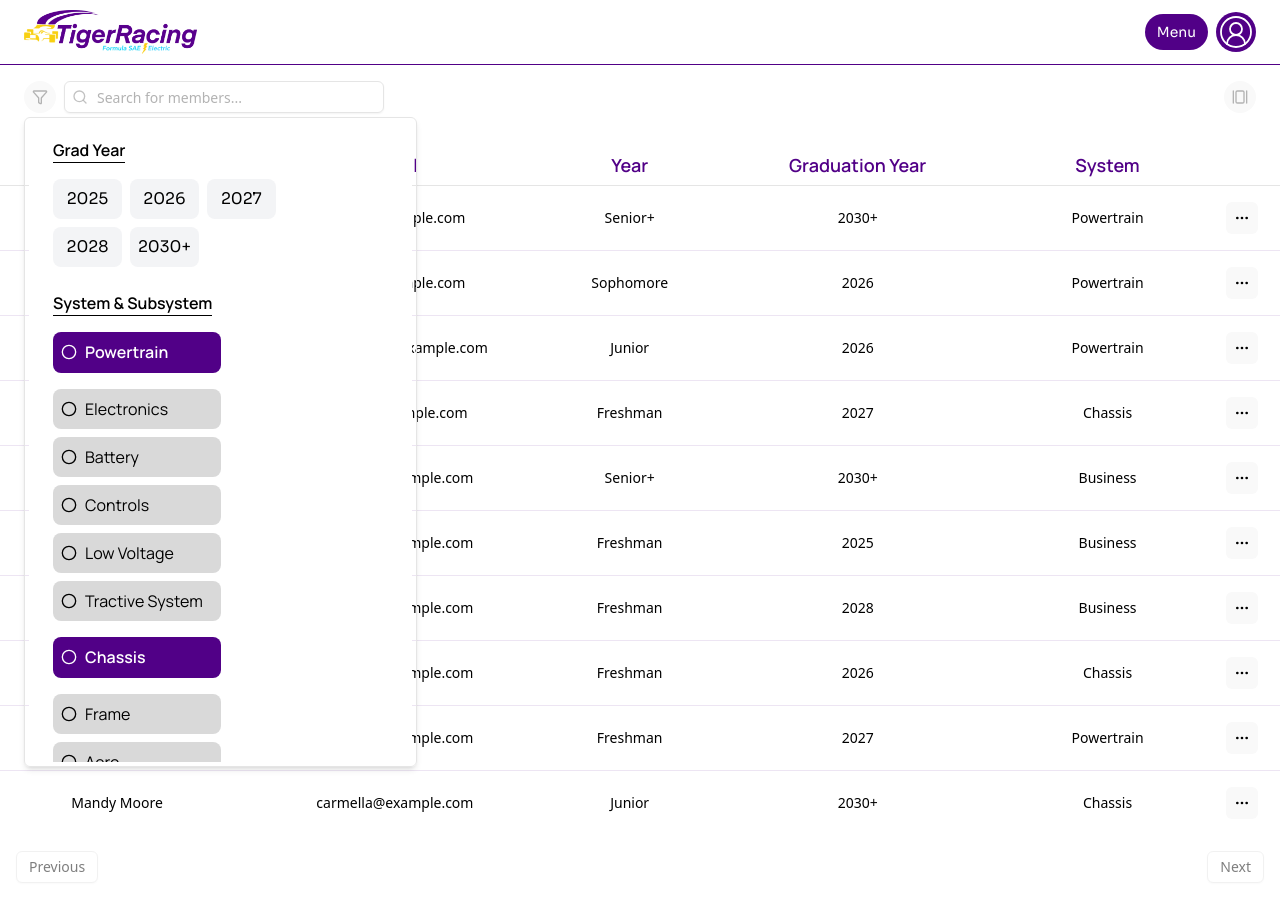
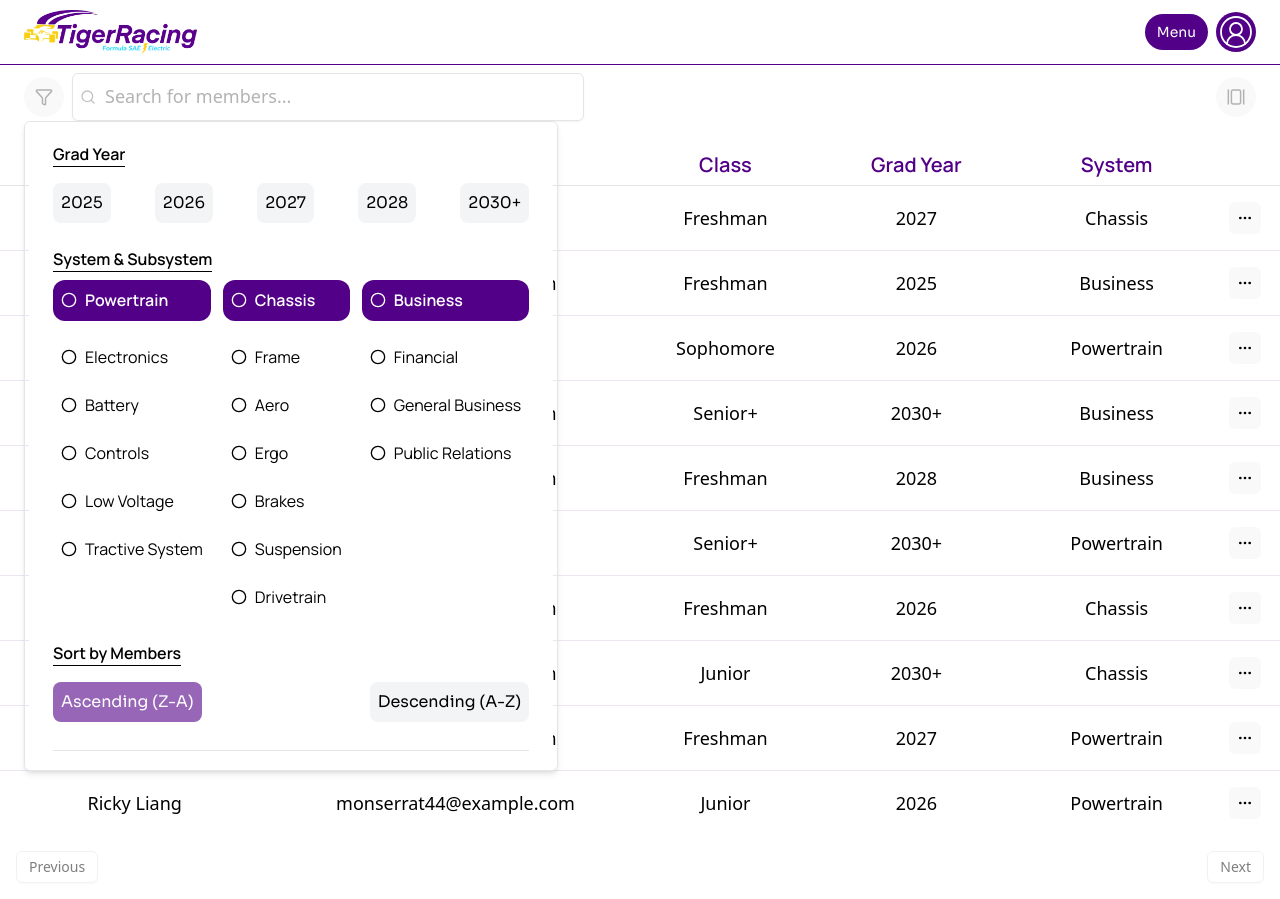
Before and after one commit to LSUTigerRacing/TigerRacing_MemberPortal, a React app in the folder frontend/: page /pages in a window 1280 px wide. Both pictures are taken after a click on the button 40 px from the left and 97 px from the top of the page. Built offline with nearby package versions, Linux system fonts and the light colour scheme; the HTML template or start-up script is replaced by a standard one.

Commit message:
Fixed Aesthetic Bugs
Fixed critiques of code of previous PR

```diff
--- a/frontend/src/components/ui/adminPortal/GalleryPageCard/GalleryCard.tsx
+++ b/frontend/src/components/ui/adminPortal/GalleryPageCard/GalleryCard.tsx
@@ -59,13 +59,13 @@ export default function CarouselDemo( { members }: FilterMemberCarouselProps) {
 
                       {/* Details Section */}
                       <div className="flex gap-20">
-                        <div className="ml-4 font-sora text-muted-foreground">
+                        <div className="ml-4 font-sora text-gray-600">
                           {member.year}
                         </div>
-                        <div className="ml-4 font-sora text-muted-foreground">
+                        <div className="ml-4 font-sora text-gray-600">
                           {member.system}
                         </div>
-                        <div className="ml-4 font-sora text-muted-foreground">
+                        <div className="ml-4 font-sora text-gray-600">
                           {member.grad}
                         </div>
                       </div>
--- a/frontend/src/components/ui/adminPortal/MemberTable/MemberTable.tsx
+++ b/frontend/src/components/ui/adminPortal/MemberTable/MemberTable.tsx
@@ -35,27 +35,27 @@ interface FilterMemberTableProps {
 export const columns: ColumnDef<Member>[] = [
   {
     accessorKey: "name",
-    header: () => <div className="text-center">Name</div>,
+    header: () => <div className="text-center text-xl">Name</div>,
     cell: ({ row }) => <div className="capitalize">{row.getValue("name")}</div>,
   },
   {
     accessorKey: "email",
-    header: () => <div className="text-center">Email</div>,
+    header: () => <div className="text-center text-xl">Email</div>,
     cell: ({ row }) => <div className="lowercase">{row.getValue("email")}</div>,
   },
   {
     accessorKey: "year",
-    header: () => <div className="text-center">Year</div>,
+    header: () => <div className="text-center text-xl">Class</div>,
     cell: ({ row }) => <div className="capitalize">{row.getValue("year")}</div>,
   },
   {
     accessorKey: "grad",
-    header: () => <div className="text-center">Graduation Year</div>,
+    header: () => <div className="text-center text-xl">Grad Year</div>,
     cell: ({ row }) => <div className="uppercase">{row.getValue("grad")}</div>,
   },
   {
     accessorKey: "system",
-    header: () => <div className="text-center">System</div>,
+    header: () => <div className="text-center text-xl">System</div>,
     cell: ({ row }) => (
       <div className="caption-bottom">{row.getValue("system")}</div>
     ),
@@ -124,7 +124,7 @@ function MemberTable( {members}: FilterMemberTableProps) {
                   }
 
                   return (
-                    <TableHead key={header.id} className="px-3 text-center">
+                    <TableHead key={header.id} className="px-3 text-center text-xl">
                       {header.isPlaceholder || !headerContent ? null : (
                         <div className="inline-block rounded-full text-primary px-4 py-1.5 font-manrope font-semibold text-lg">
                           {headerContent}
@@ -146,7 +146,7 @@ function MemberTable( {members}: FilterMemberTableProps) {
                   className="border-b border-primary/10 hover:bg-accent hover:text-accent-foreground"
                 >
                   {row.getVisibleCells().map((cell) => (
-                    <TableCell key={cell.id} className="py-4 text-center">
+                    <TableCell key={cell.id} className="py-4 text-center text-lg">
                       {flexRender(cell.column.columnDef.cell, cell.getContext())}
                     </TableCell>
                   ))}
@@ -163,7 +163,7 @@ function MemberTable( {members}: FilterMemberTableProps) {
         </Table>
       </div>
 
-      <div className="mt-4 px-4 flex justify-between items-center space-x-2">
+      <div className="mt-4 px-4 flex justify-between items- text-xl space-x-2">
         <Button
           variant="outline"
           size="sm"
--- a/frontend/src/components/ui/adminPortal/SearchBar/FilterDropdown.tsx
+++ b/frontend/src/components/ui/adminPortal/SearchBar/FilterDropdown.tsx
@@ -10,7 +10,7 @@ interface FilterDropdownProps {
 
 const FilterDropdown = ({ onFiltersChange }: FilterDropdownProps) => {
 
-  // States/Consts for Selected Systems
+  // States and Constants
 
   const [filteredCount, setFilteredCount] = useState(0);
   const [filters, setFilters] = useState({
@@ -18,6 +18,7 @@ const FilterDropdown = ({ onFiltersChange }: FilterDropdownProps) => {
     selectedSubsystems: [] as Subsystem[],
     selectedYears: [] as Member["grad"][],
   });
+  const [sortOrder, setSortOrder] = useState<"asc" | "desc">("asc");
 
   // Derived Data (Filtered Members)
 
@@ -46,7 +47,15 @@ const FilterDropdown = ({ onFiltersChange }: FilterDropdownProps) => {
     return systemMatch && subsystemMatch && yearMatch;
   });
 
-  // Handlers for Toggles and Reset
+  const sortedMembers = [...filteredMembers].sort((a, b) => {
+    if (sortOrder === "asc") {
+      return a.name.localeCompare(b.name);
+    } else {
+      return b.name.localeCompare(a.name);
+    }
+  });
+
+  // Event Handlers
 
   const handleSystemToggle = (system: System) => {
     setFilters((prev) => ({
@@ -75,6 +84,8 @@ const FilterDropdown = ({ onFiltersChange }: FilterDropdownProps) => {
     }));
   };
 
+  const handleSort = (order: "asc" | "desc") => setSortOrder(order);
+
   const handleReset = () => {
     setFilters({
       selectedSystems: [],
@@ -83,44 +94,41 @@ const FilterDropdown = ({ onFiltersChange }: FilterDropdownProps) => {
     });
   };
 
-  // Active Filtering
+  // Active Filtering Summary
 
   const getActiveFilters = () => {
     const active = [];
-    if (filters.selectedSystems.length > 0) {
+    if (filters.selectedSystems.length > 0)
       active.push(`Systems: ${filters.selectedSystems.join(", ")}`);
-    }
-    if (filters.selectedSubsystems.length > 0) {
+    if (filters.selectedSubsystems.length > 0)
       active.push(`Subsystem: ${filters.selectedSubsystems.join(", ")}`);
-    }
-    if (filters.selectedYears.length > 0) {
+    if (filters.selectedYears.length > 0)
       active.push(`Graduation Years: ${filters.selectedYears.join(", ")}`);
-    }
     return active;
   };
 
-  // Filter Change and Filter count
+  // Hooks: Filter Updates and Count Tracking
 
   useEffect(() => {
-    onFiltersChange(filteredMembers);
-  }, [filters, onFiltersChange]);
+    onFiltersChange(sortedMembers);
+  }, [filters, sortOrder, onFiltersChange]);
 
   useEffect(() => {
     setFilteredCount(filteredMembers.length);
-  }, [filters]);
+  }, [filteredMembers]);
+
+  // Render
 
   return (
-    <div className="bg-background px-6 py-4 mx-auto overflow-y-auto max-h-[80vh]">
+    <div className="bg-background px-6 py-4 mx-auto overflow-y-auto max-h-[80vh] max-w-full">
       <div className="space-y-6">
         <div className="flex flex-col justify-between gap-6 mb-4">
-
           {/* Graduation Year Filter */}
           <div className="space-y-4">
             <h3 className="inline-block shadow-none font-manrope font-semibold border-b border-b-black">
               Grad Year
             </h3>
-            <div className="flex flex-wrap gap-4">
-              <div className="grid grid-cols-3 gap-2">
+            <div className="flex justify-between">
               {Array.from(new Set(data.map((member) => member.grad)))
                 .sort()
                 .map((gradYear) => (
@@ -129,7 +137,7 @@ const FilterDropdown = ({ onFiltersChange }: FilterDropdownProps) => {
                     onClick={() => handleYearToggle(gradYear)}
                     className={`font-sora inline-block not-first:items-center gap-2 p-2 rounded-lg transition-colors ${
                       filters.selectedYears.includes(gradYear)
-                          ? "bg-primary-background text-white"
+                        ? "bg-primary/60 text-background"
                         : "bg-gray-100 dark:bg-gray-700"
                     }`}
                   >
@@ -138,23 +146,21 @@ const FilterDropdown = ({ onFiltersChange }: FilterDropdownProps) => {
                 ))}
             </div>
           </div>
-          </div>
 
           {/* System Filters */}
           <div className="gap-2">
             <div className="space-y-4">
-              <h3 className="inline-block font-manrope font-semibold border-b border-b-black">
+              <h3 className="inline-block font-manrope mb-2 font-semibold border-b border-b-black">
                 System & Subsystem
               </h3>
-
+              <div className="flex justify-between gap-3">
                 {(Object.keys(subsystemCategories) as System[]).map((system) => (
-                <div key={system} className="grid grid-cols-1 lg:grid-cols-2">
-                  <div className="grid grid-cols-1 gap-4">
+                  <div key={system} className="flex flex-col gap-4">
                     <button
                       onClick={() => handleSystemToggle(system)}
-                      className={`flex items-center gap-2 p-2 rounded-lg transition-colors ${
+                      className={`flex text-2xl items-center gap-2 p-2 rounded-xl max-h-fit transition-colors ${
                         filters.selectedSystems.includes(system)
-                          ? "bg-primary/50 text-foreground"
+                          ? "bg-primary/60 text-foreground"
                           : "bg-primary text-background dark:bg-gray-700"
                       }`}
                     >
@@ -163,15 +169,15 @@ const FilterDropdown = ({ onFiltersChange }: FilterDropdownProps) => {
                     </button>
 
                     {/* Subsystem Filters */}
-                    <div className="grid grid-cols-1 gap-2">
+                    <div className="flex flex-col gap-2">
                       {subsystemCategories[system].map((subsystem) => (
                         <button
                           key={subsystem}
                           onClick={() => handleSubsystemToggle(subsystem)}
-                          className={`flex items-center gap-2 p-2 rounded-lg transition-colors ${
+                          className={`flex items-center gap-2 p-2 max-h-fit rounded-lg transition-colors ${
                             filters.selectedSubsystems.includes(subsystem)
-                              ? "bg-primary-background text-foreground"
-                              : "bg-muted-foreground/50 dark:bg-gray-700"
+                              ? "bg-primary/25 text-foreground"
+                              : "bg-background dark:bg-gray-700"
                           }`}
                         >
                           <Circle size={16} />
@@ -180,8 +186,37 @@ const FilterDropdown = ({ onFiltersChange }: FilterDropdownProps) => {
                       ))}
                     </div>
                   </div>
+                ))}
               </div>
-              ))}
+            </div>
+          </div>
+
+          {/* Ascending/Descending Filters */}
+          <div className="space-y-4">
+            <h3 className="inline-block shadow-none font-manrope font-semibold border-b border-b-black">
+              Sort by Members
+            </h3>
+            <div className="flex justify-between pb-3">
+              <button
+                onClick={() => handleSort("asc")}
+                className={`font-sora inline-block not-first:items-center gap-2 p-2 rounded-lg transition-colors ${
+                  sortOrder === "asc"
+                    ? "bg-primary/60 text-background"
+                    : "bg-gray-100 dark:bg-gray-700"
+                }`}
+              >
+                Ascending (Z-A)
+              </button>
+              <button
+                onClick={() => handleSort("desc")}
+                className={`font-sora inline-block not-first:items-center gap-2 p-2 rounded-lg transition-colors ${
+                  sortOrder === "desc"
+                    ? "bg-primary/60 text-background"
+                    : "bg-gray-100 dark:bg-gray-700"
+                }`}
+              >
+                Descending (A-Z)
+              </button>
             </div>
           </div>
         </div>
@@ -189,11 +224,11 @@ const FilterDropdown = ({ onFiltersChange }: FilterDropdownProps) => {
         {/* Active Filters */}
         <div className="border-t dark:border-gray-700 pt-4">
           <h3 className="font-sora mb-2">Active Filters</h3>
-          <div className="flex flex-wrap gap-2">
+          <div className="flex flex-wrap gap-2 pb-2 max-w-full">
             {getActiveFilters().map((filter, index) => (
               <span
                 key={index}
-                className="font-sora px-3 py-1 bg-primary-background dark:bg-primary-foreground text-foreground dark:text-blue-200 rounded-full text-sm"
+                className="font-sora px-3 py-1 bg-primary-background dark:bg-primary-foreground text-foreground dark:text-blue-200 rounded-full text-sm flex-shrink-0 max-w-full break-words"
               >
                 {filter}
               </span>
@@ -207,7 +242,7 @@ const FilterDropdown = ({ onFiltersChange }: FilterDropdownProps) => {
         </div>
 
         {/* Reset Filters */}
-        <div className="flex flex-col items-center gap-4 pt-4 border-t dark:border-gray-700 font-sora">
+        <div className="flex justify-between items-center gap-4 pt-4 border-t dark:border-gray-700 font-sora">
           <div className="text-sm text-gray-600 dark:text-gray-400">
             {filteredCount} results found
           </div>
--- a/frontend/src/components/ui/adminPortal/SearchBar/shadcn-io/navbar-14/index.tsx
+++ b/frontend/src/components/ui/adminPortal/SearchBar/shadcn-io/navbar-14/index.tsx
@@ -98,11 +98,11 @@ export const Navbar14 = React.forwardRef<HTMLElement, Navbar14Props>(
                 <Button
                   size="icon"
                   variant="ghost"
-                  className="text-muted-foreground w-8 h-8 rounded-full shadow-none"
+                  className="text-muted-foreground h-10 w-10 rounded-full shadow-none"
                   aria-label="Open search menu"
                   onClick={(e) => e.preventDefault()}
                 >
-                  <FunnelIcon size={16} aria-hidden="true" />
+                  <FunnelIcon className="scale-115" aria-hidden="true" />
                 </Button>
               </DropdownMenuTrigger>
              <DropdownMenuContent className="max-w-fit" align="start">
@@ -111,10 +111,10 @@ export const Navbar14 = React.forwardRef<HTMLElement, Navbar14Props>(
             </DropdownMenu>
 
             {/* Input with search icon */}
-            <div className="relative flex-1 max-w-xs" ref={dropdownRef}>
+            <div className="relative flex-1 max-w-lg" ref={dropdownRef}>
               <Input
                 id={`input-${id}`}
-                className="peer h-8 w-full pl-8 pr-2"
+                className="peer h-12 w-full pl-8 pr-2 text-lg placeholder:text-base md:placeholder:text-lg"
                 placeholder={searchPlaceholder}
                 type="search"
                 value={searchValue}
@@ -153,13 +153,13 @@ export const Navbar14 = React.forwardRef<HTMLElement, Navbar14Props>(
               <Button
                 size="icon"
                 variant="ghost"
-                className="text-muted-foreground w-8 h-8 rounded-full shadow-none"
+                className="text-muted-foreground w-10 h-10 rounded-full shadow-none"
                 aria-label="Open layout menu"
                 onClick={() => view === "column" ? setView("gallery") : setView("column")}
               >
               {view === "column" ? (
-                <GalleryHorizontalIcon size={16} aria-hidden />) : (
-                <TableProperties size={16} aria-hidden="true" />
+                <GalleryHorizontalIcon className="scale-115" aria-hidden />) : (
+                <TableProperties className="scale-115" aria-hidden="true" />
               )}
               </Button>
 
--- a/frontend/src/pages/Home.tsx
+++ b/frontend/src/pages/Home.tsx
@@ -1,5 +1,3 @@
-
-
 export const Home = () => {
     return (
         <div> Home Page </div>
--- a/frontend/src/pages/adminPortal/Pages.tsx
+++ b/frontend/src/pages/adminPortal/Pages.tsx
@@ -8,13 +8,14 @@ import { data, type Member } from "@/components/dummyData/members";
 export const PagesView = () => {
  const [view, setView] = useState<"column" | "gallery">("column");
  const [filteredMembers, setFilteredMembers] = useState<Member[]>(data);
+
     return (
         <>
             <Navbar06 />
             <Navbar14 view={view} setView={setView} onFiltersChange={setFilteredMembers} />
 
             {view === "column" ? (
-              <MemberTable members={filteredMembers} /> // why would we use filtered Members and not the set constant of this?
+              <MemberTable members={filteredMembers} />
             ) : (
               <GalleryCard members={filteredMembers}/>
             )}
```
Lines whose indentation alone changed are shown as unchanged.
